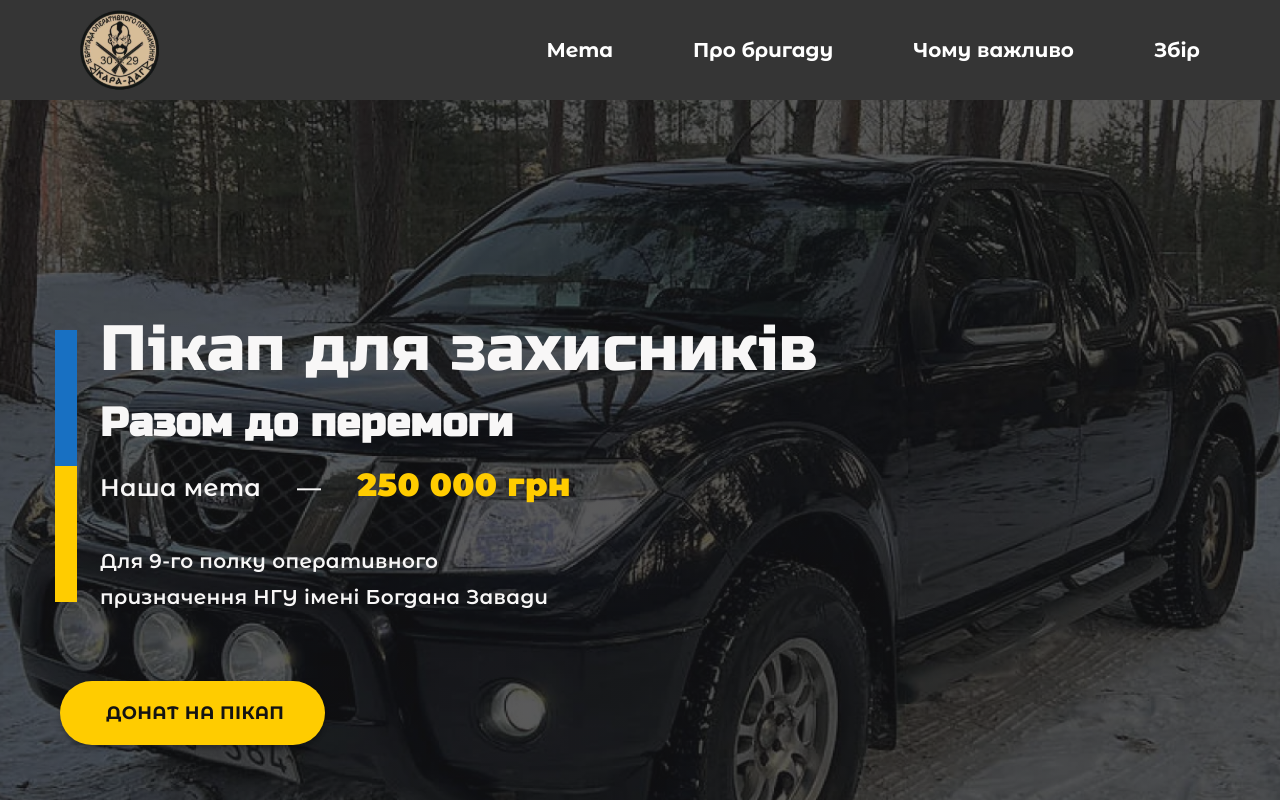
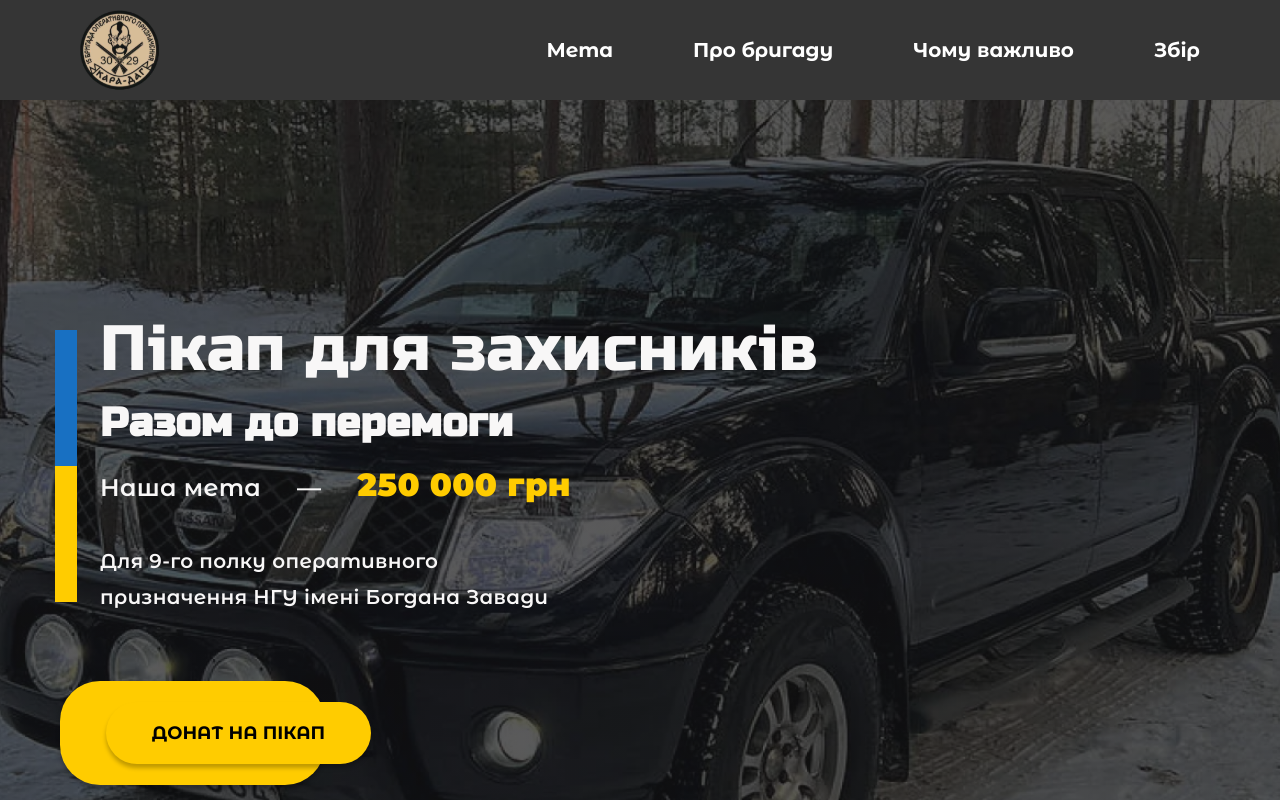
Before and after one commit to baza-trainee/pickup-truck, a React (Vite) app: page / in a window 1280 px wide. Shown: the top 800 px of the page. Built offline with nearby package versions, Linux system fonts and the light colour scheme; no server answers.

Commit message:
fix: update button hero

```diff
--- a/src/components/Hero/Hero.jsx
+++ b/src/components/Hero/Hero.jsx
@@ -1,3 +1,4 @@
+import Button from "../Button/Button";
 import Container from "../Container/Container";
 import styles from "./Hero.module.css";
 
@@ -15,15 +16,16 @@ const Hero = () => {
           <p className={styles.description}>
             Для 9-го полку оперативного призначення НГУ імені Богдана Завади
           </p>
+          <div className={styles.buttonWrapper}>
+            <a
 
-          <a
-            className={styles.button}
-            href="https://send.monobank.ua"
-            target="_blank"
-            rel="noopener noreferrer"
-          >
-            Донат на пікап
-          </a>
+              href="https://send.monobank.ua/jar/vuWRhTsv5"
+              target="_blank"
+              rel="noopener noreferrer"className={styles.button}
+            >
+              <Button >ДОНАТ НА ПІКАП</Button>
+            </a>
+          </div>
         </div>
       </Container>
     </section>
```
